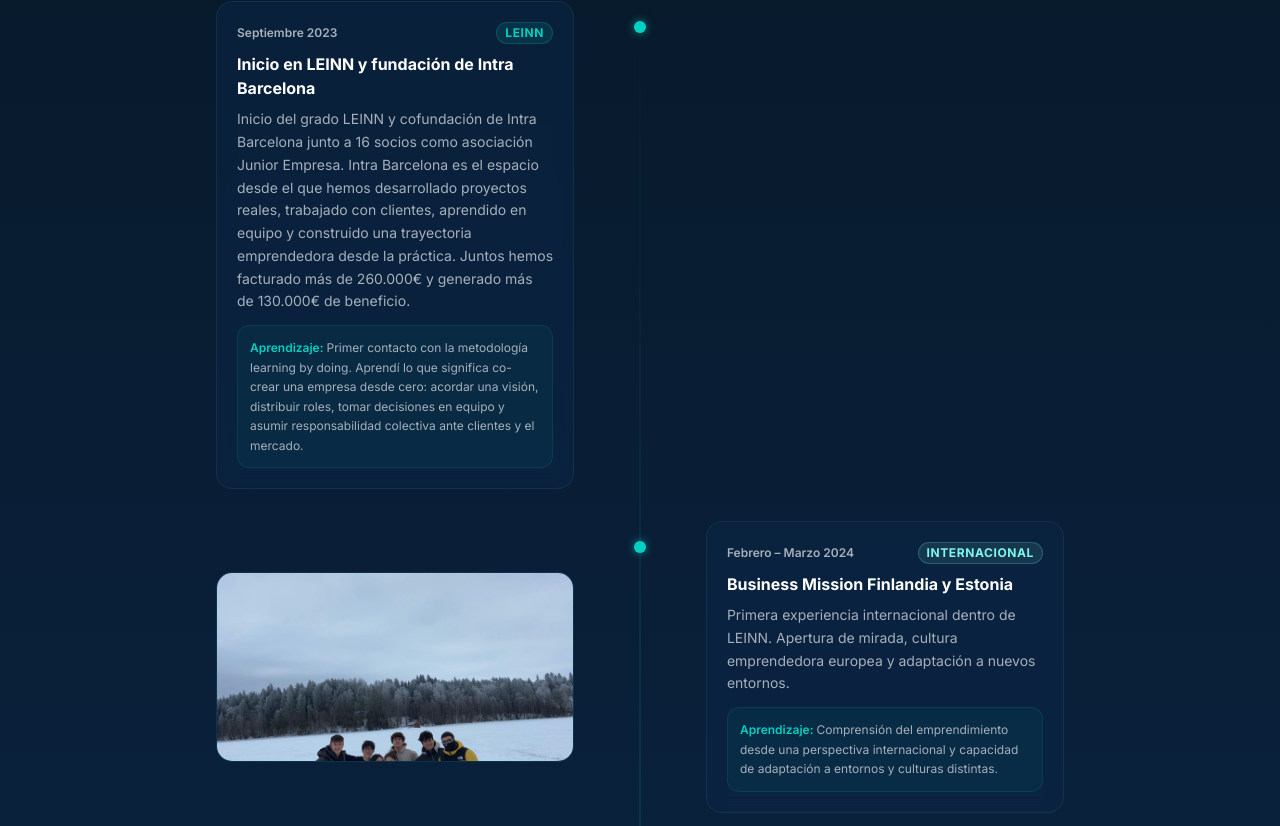
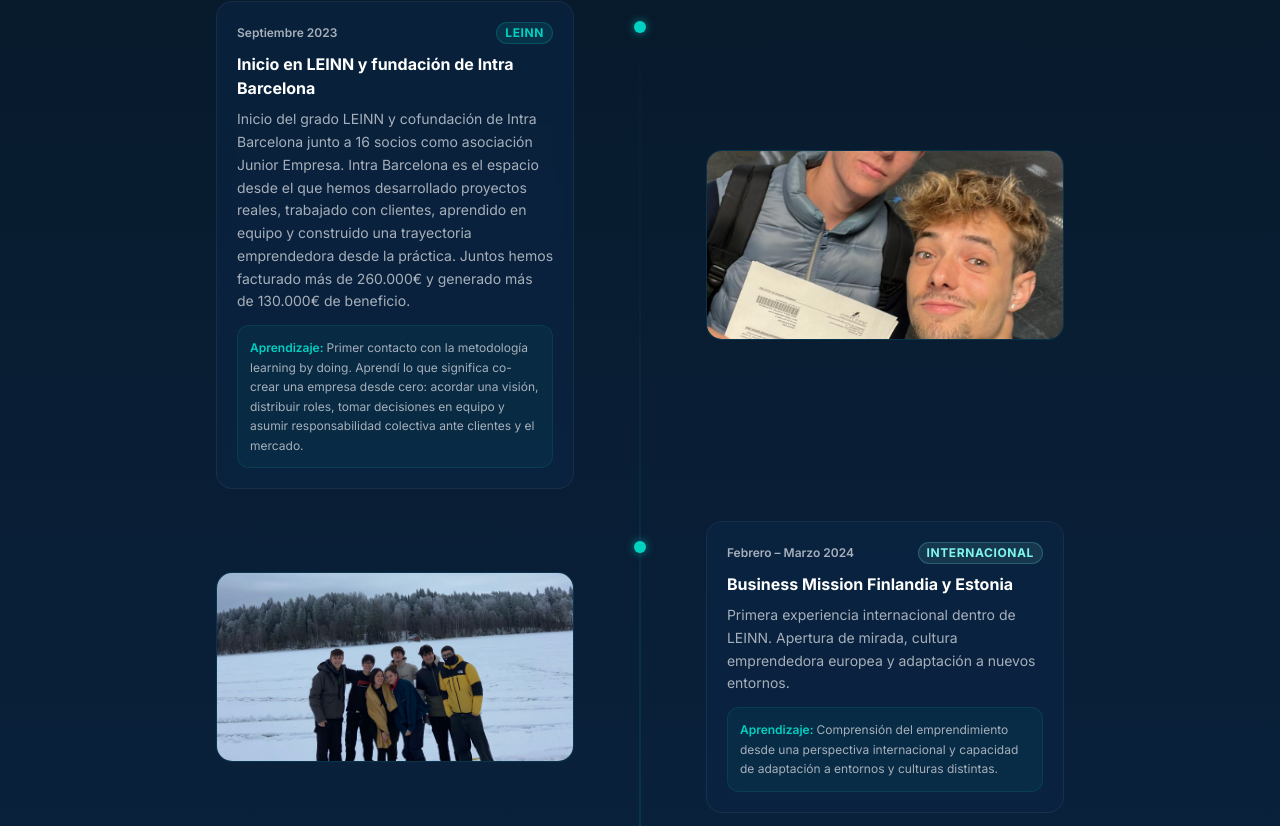
Before and after one commit to nicovergesredon-jpg/portfolio-23-26, a React (Vite) app: page / in a window 1280 px wide. Shown: the part 2814-3640 px from the top of the page. Built offline with nearby package versions, Linux system fonts and the light colour scheme.

Commit message:
Timeline: constitución en Intra, Helsinki encuadre abajo, Asia sin zoom

```diff
--- a/src/components/Timeline.jsx
+++ b/src/components/Timeline.jsx
@@ -15,14 +15,14 @@ import imgConstitucion from '../assets/tl-constitucion.jpg';
 // index → { src, fit, position }
 // fit: 'cover' for photos, 'contain' for logos
 const PHOTOS = {
-  1: { src: imgFinlandia,    fit: 'cover',    pos: 'center' },
+  0: { src: imgConstitucion, fit: 'cover',    pos: 'center' },
+  1: { src: imgFinlandia,    fit: 'cover',    pos: 'center 80%' },
   2: { src: imgUrsus,        fit: 'contain',  pos: 'center', bg: 'white' },
   3: { src: imgIntra,        fit: 'contain',  pos: 'center', bg: '#071827' },
   4: { src: imgCostaRica,    fit: 'cover',    pos: 'center' },
   5: { src: imgAurea,        fit: 'cover',    pos: 'center top' },
   6: { src: imgSeniorLabs,   fit: 'contain',  pos: 'center', bg: '#071827' },
-  7: { src: imgAsia,         fit: 'cover',    pos: 'center' },
-  8: { src: imgConstitucion, fit: 'cover',    pos: 'center' },
+  7: { src: imgAsia,         fit: 'contain',  pos: 'center', bg: '#0B2545' },
 };
 
 const tagColors = {
```
